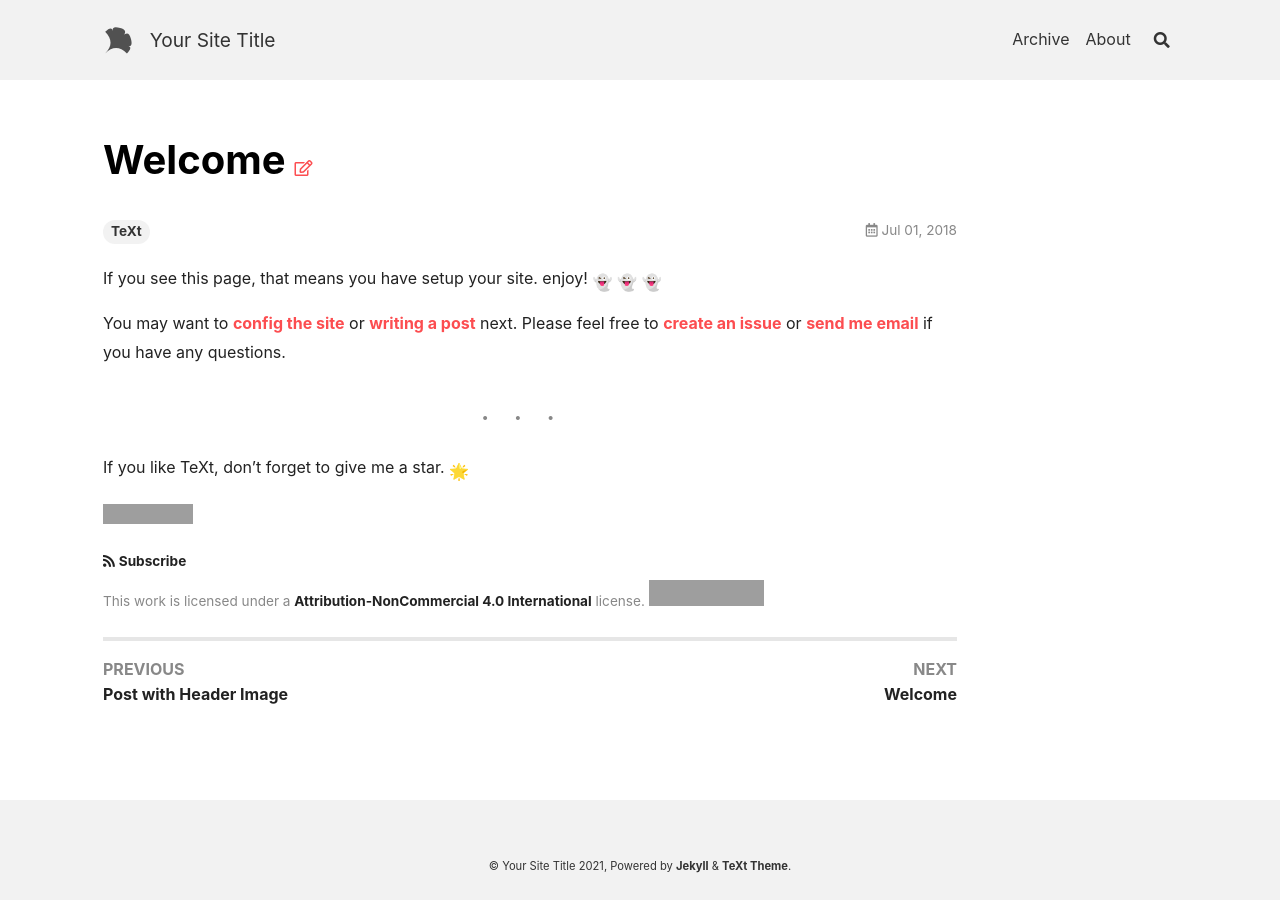
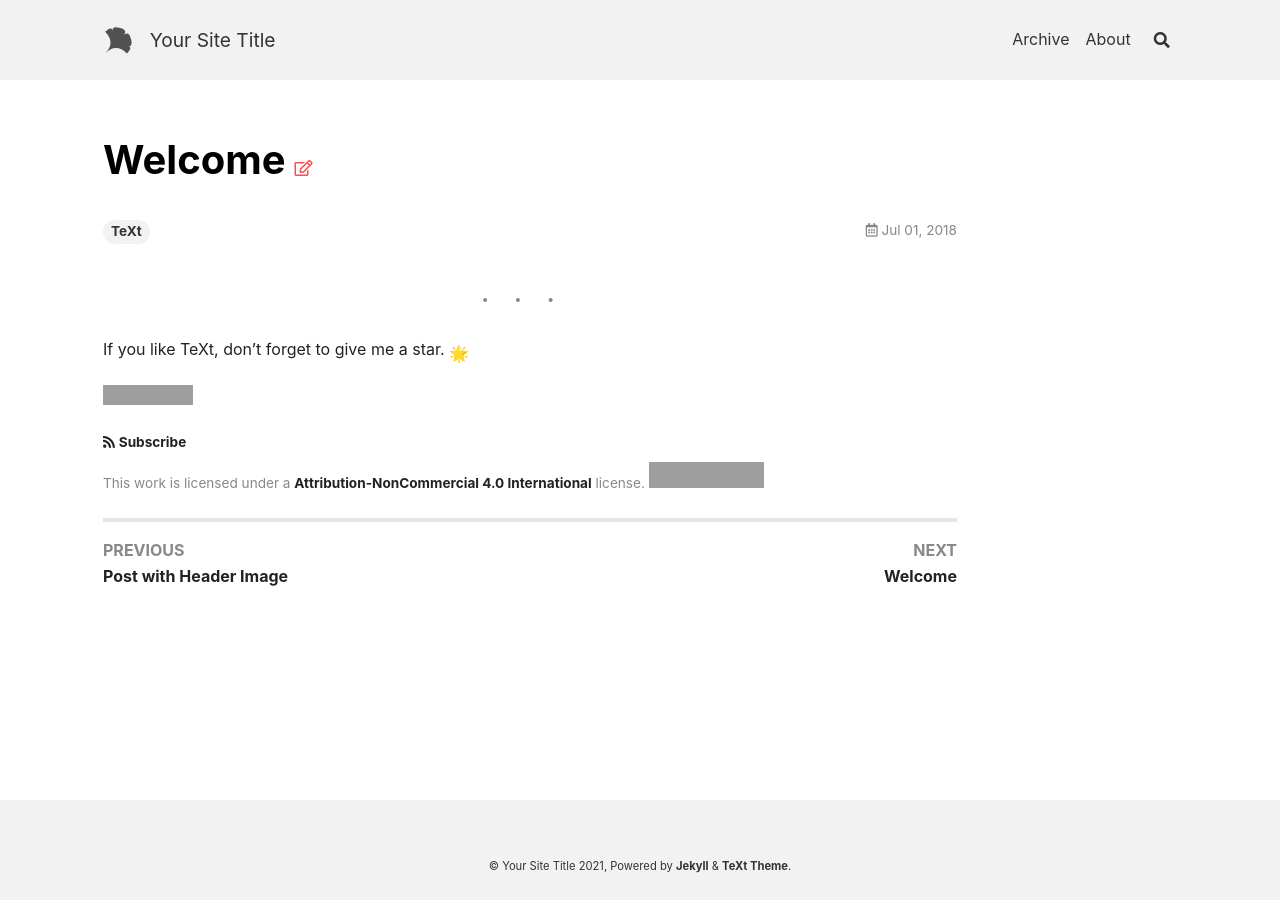
Before and after one commit to lhw23333/lhw23333.github.io, a Jekyll site: the page built from _posts/2018-07-01-welcome - 副本.md, in a window 1280 px wide. Built offline with Jekyll 4.4.1, drawn with Linux system fonts in a browser that asks for light colours; nearby versions of some CDN libraries; emoji names are drawn with the system emoji font; grey boxes are pictures that could not be loaded.

Commit message:
Update 2018-07-01-welcome - 副本.md

```diff
--- a/_posts/2018-07-01-welcome - 副本.md
+++ b/_posts/2018-07-01-welcome - 副本.md
@@ -3,9 +3,7 @@ title: Welcome
 tags: TeXt
 ---
 
-If you see this page, that means you have setup your site. enjoy! :ghost: :ghost: :ghost:
 
-You may want to [config the site](https://tianqi.name/jekyll-TeXt-theme/docs/en/configuration) or [writing a post](https://tianqi.name/jekyll-TeXt-theme/docs/en/writing-posts) next. Please feel free to [create an issue](https://github.com/kitian616/jekyll-TeXt-theme/issues) or [send me email](mailto:kitian616@outlook.com) if you have any questions.
 
 <!--more-->
 
```
